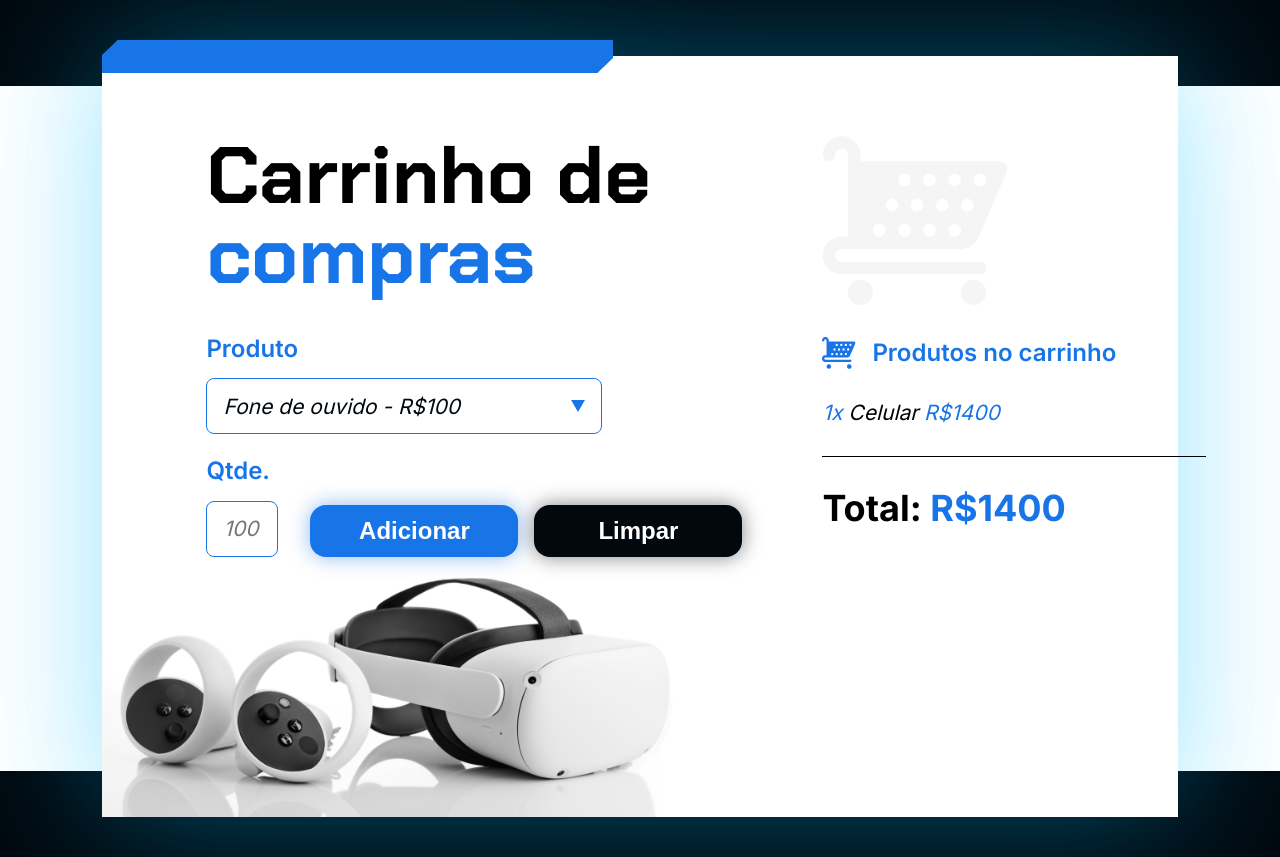
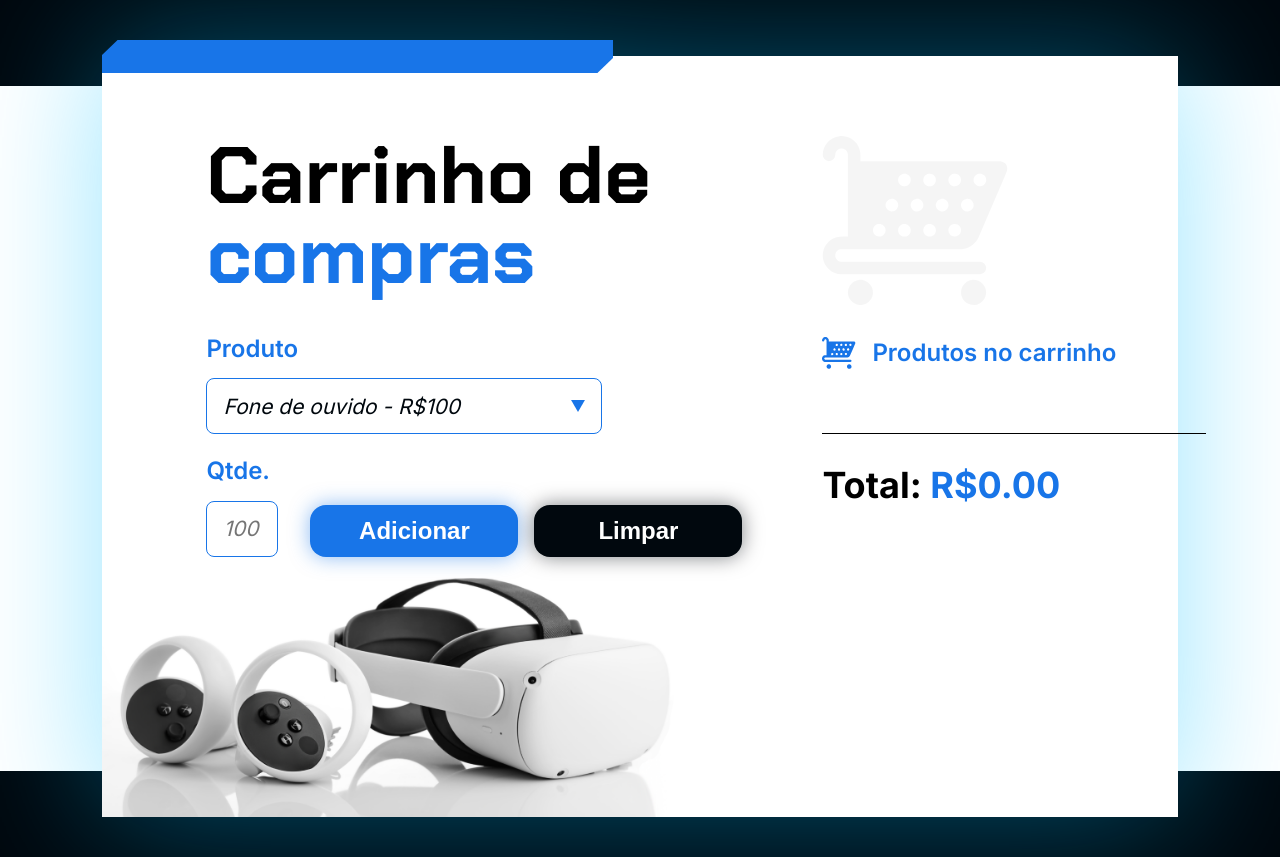
Before and after one commit to enzoguinossi/carrinho-compras, a plain HTML site: page index.html in a window 1280 px wide. Drawn offline with Linux system fonts and the light colour scheme.

Commit message:
Removido produto padrão integrados no HTML do carrinho

```diff
--- a/index.html
+++ b/index.html
@@ -57,14 +57,14 @@
 
       <section class="carrinho__produtos" id="lista-produtos">
         <section class="carrinho__produtos__produto">
-          <span class="texto-azul">1x</span> Celular <span class="texto-azul">R$1400</span>
+          <span class="texto-azul"></span><span class="texto-azul"></span>
         </section>
       </section>
 
       <div class="divisoria"></div>
 
       <p class="carrinho__total">
-        Total: <span class="texto-azul" id="valor-total">R$1400</span>
+        Total: <span class="texto-azul" id="valor-total">R$0.00</span>
       </p>
     </section>
   </main>
```
